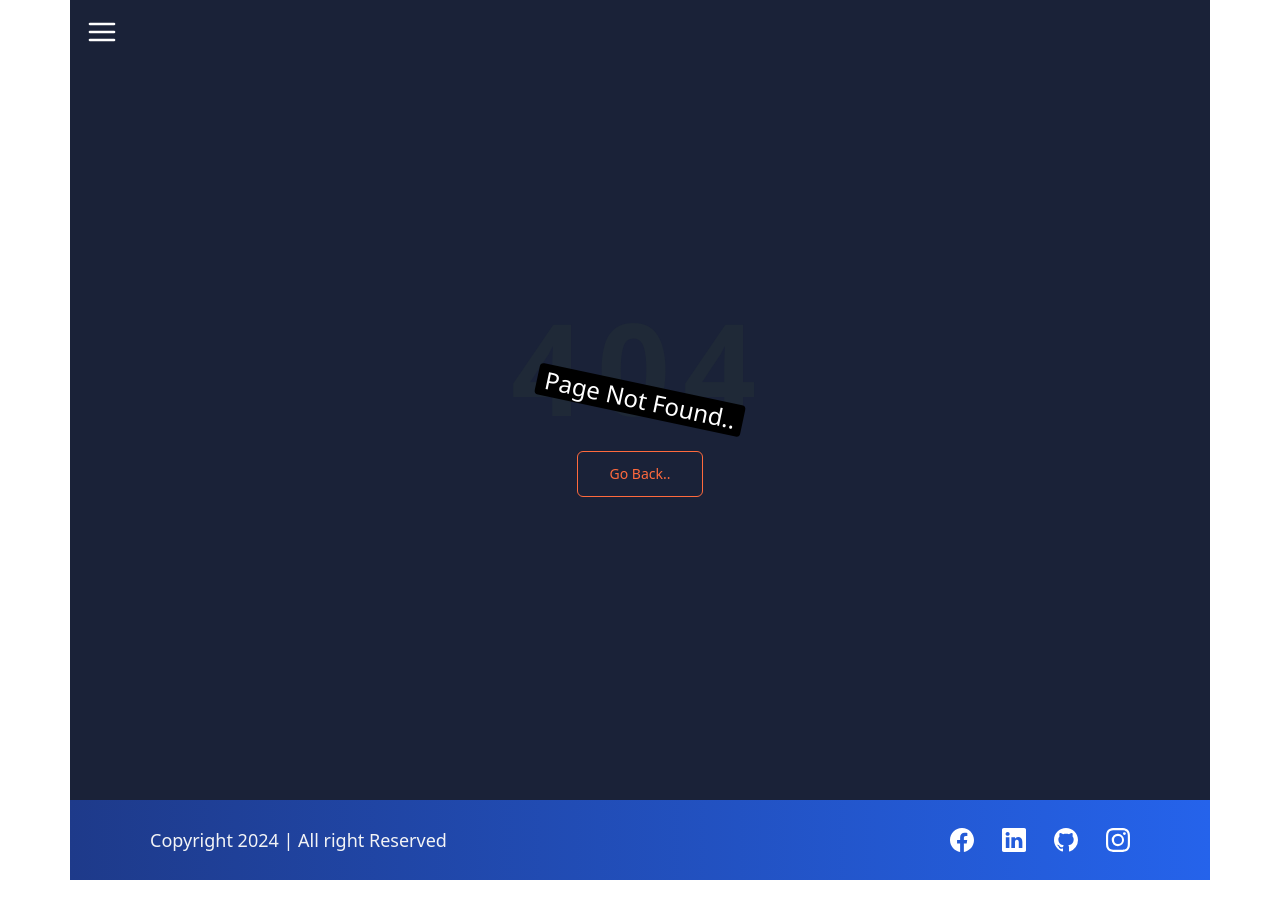
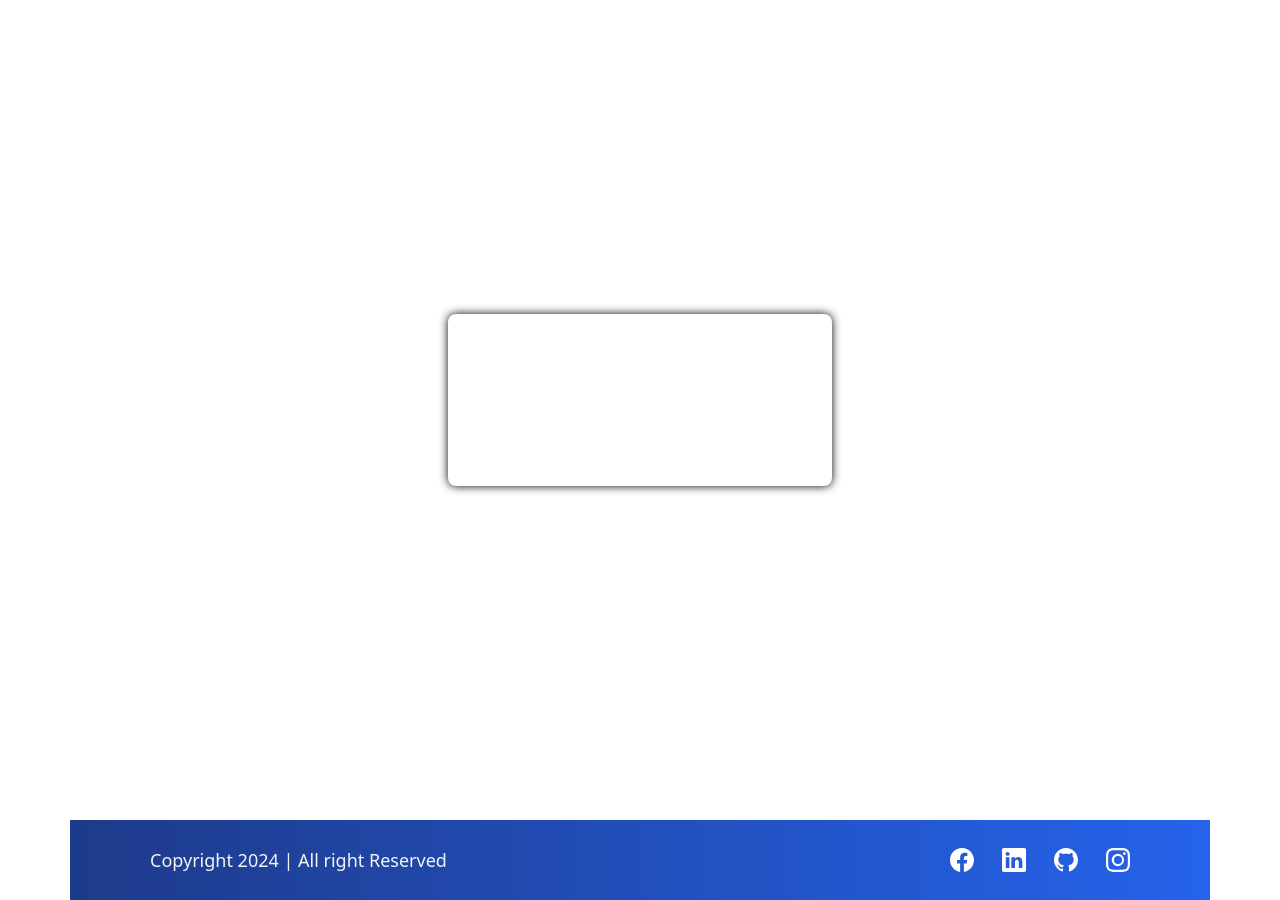
Before and after one commit to Akashchoudhary01/LMS-FrontendNew, a React (Vite) app: page /register in a window 1280 px wide. Before the commit this address had no page. Built offline with nearby package versions, Linux system fonts and the light colour scheme.

Commit message:
signup page started

```diff
--- a/src/App.jsx
+++ b/src/App.jsx
@@ -3,6 +3,7 @@ import { Route, Routes } from 'react-router-dom'
 import HomePage from './Pages/HomePage';
 import AboutUs from './Pages/AboutUs';
 import NotFound from './Pages/NotFound';
+import Singup from './Pages/Signup';
 // import Footer from './Components/Footer'
 
 function App() {
@@ -12,6 +13,8 @@ function App() {
       <Routes>
             <Route path='/' element={<HomePage/>}></Route>
             <Route path='/About' element={<AboutUs/>}></Route>
+            <Route path='/register' element={<Singup/>}></Route>
+
             <Route path='*' element={<NotFound/>}></Route>
        </Routes>
 
--- a/src/Components/Footer.jsx
+++ b/src/Components/Footer.jsx
@@ -1,5 +1,5 @@
 import {BsFacebook , BsGithub, BsInstagram , BsLinkedin , BsTwitterX} from 'react-icons/bs';
-import { Link } from 'react-router-dom';
+
 
 const currentDate = new Date();
 const year = currentDate.getFullYear();
@@ -8,7 +8,7 @@ const year = currentDate.getFullYear();
 function Footer(){
     return(
         <>
-        <footer className='relative left-0 bottom-0 w-full h-[12vh] md:h-[10vh] md:mb-0 sm:h-[10vh] lg:h-[10vh] py-2 flex flex-col sm:flex-row items-center justify-between text-gray-100 bg-gradient-to-r from-blue-900 to-blue-600 px-4 sm:px-10 md:px-20'>
+        <footer className='relative left-0 bottom-0 w-full h-[12vh] md:h-[10vh] md:mb-0 sm:h-[10vh] lg:h-[10vh] py-2 flex flex-col sm:flex-row items-center justify-between text-gray-100 bg-gradient-to-r from-blue-900 to-blue-600 px-4 sm:px-10 mt-5  md:px-20'>
         <section className='text-lg'>
             Copyright {year} | All right Reserved
         </section>
--- a/src/Pages/HomePage.jsx
+++ b/src/Pages/HomePage.jsx
@@ -22,7 +22,7 @@ function HomePage() {
     </p>
 
     {/* Button Section */}
-    <div className="flex flex-col md:flex-row gap-4 md:gap-6 mb-1">
+    <div className="flex  flex-col md:flex-row gap-4 md:gap-6 mb-2">
       <Link to="/courses">
         <button className="bg-blue-600 px-5 py-3 rounded-md font-semibold text-sm md:text-lg cursor-pointer hover:bg-blue-700 transition-all ease-in-out duration-300">
           Explore Courses
--- /dev/null
+++ b/src/Pages/Signup.jsx
@@ -0,0 +1,34 @@
+import { useState } from "react";
+import HomeLayout from "../Layouts/HomeLayout";
+import { BsPersonCircle } from "react-icons/bs";
+
+function Singup(){
+
+    const [previewImage , setPreviewImage] = useState("");
+
+    return(
+        <HomeLayout>
+            <div className="flex overflow-x-auto flex-col h-[100vh] items-center justify-center">
+                <form className="flex flex-col justify-center gap-3 rounded-lg p-4 text-white w-96 items-center shadow-[0_0_10px_black]">
+                    <h1 className="text-center text-2xl font-bold">Registration Page</h1>
+
+                    <label htmlFor="image_upload" classname ="cursor-pointer" >
+                        {previewImage ? (
+                            <img src={previewImage} className="w-24 h-24 rounded-full m-auto"/>
+                        ) :(
+                            <BsPersonCircle className="w-24 h-24 rounded-full m-auto"/>
+                        )}
+                    </label>
+                    <input type="file"
+                     id="imageUploader"
+                      className="hidden"
+                      name="image_uploads"
+                    accept=".jpg , .jpeg ,.png ,.svg" />
+                </form>
+            </div>
+
+        </HomeLayout>
+    )
+
+}
+export default Singup;
```
